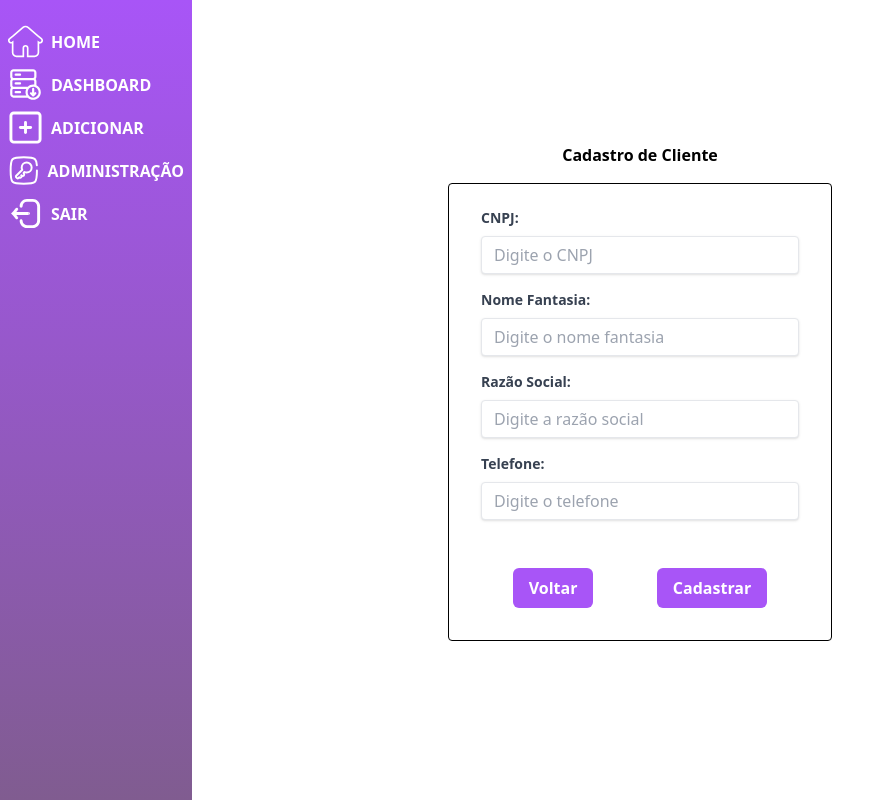
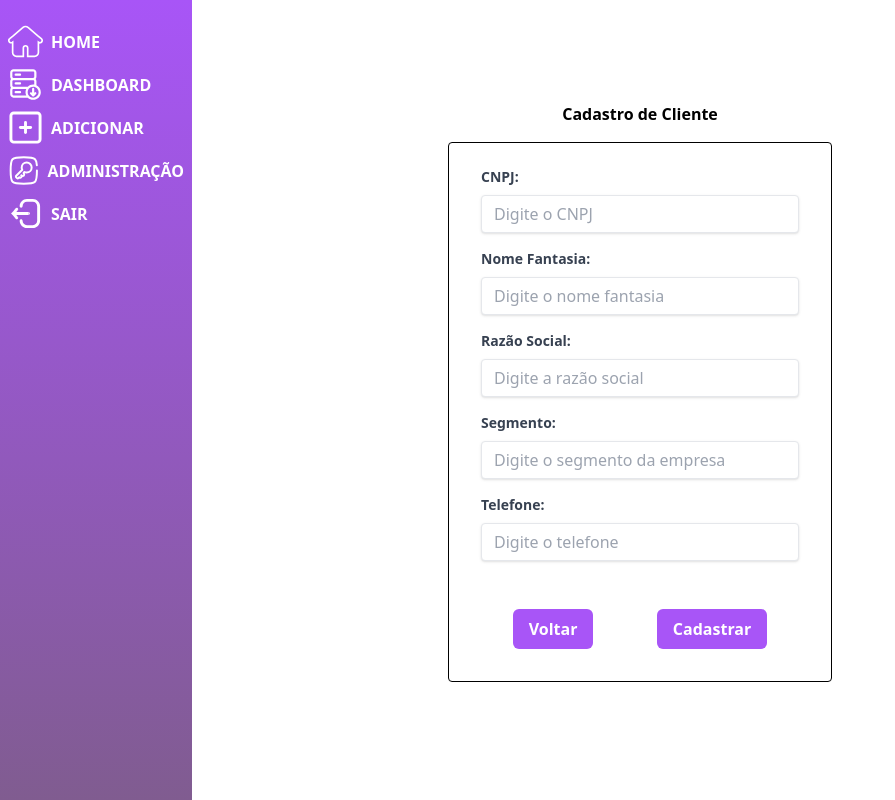
Before and after one commit to Byte-Boost/Frontend_Nebulon, a Next.js app: page /adicionar/cliente/formulario in a window 1280 px wide. Shown: the whole page, without its empty margins (0-895 px from the left). Built offline with nearby package versions, Linux system fonts and the light colour scheme.

Commit message:
[feat]: client form post

```diff
--- a/src/pages/adicionar/cliente/formulario.tsx
+++ b/src/pages/adicionar/cliente/formulario.tsx
@@ -1,5 +1,6 @@
 import '@/app/globals.css'
 import Sidebar from '@/modules/sidebar';
+import instance from '@/scripts/requests/instance';
 import Head from 'next/head';
 import Router from 'next/router';
 import React, { useState } from 'react';
@@ -8,6 +9,7 @@ interface Cliente {
   cnpj: string;
   nomeFantasia: string;
   razaoSocial: string;
+  segmento: string;
   telefone: string;
 }
 
@@ -16,6 +18,7 @@ const FormularioCadastroCliente: React.FC = () => {
     cnpj: '',
     nomeFantasia: '',
     razaoSocial: '',
+    segmento: '',
     telefone: ''
   });
 
@@ -26,11 +29,27 @@ const FormularioCadastroCliente: React.FC = () => {
 
   const handleSubmit = (e: React.FormEvent<HTMLFormElement>): void => {
     e.preventDefault();
+
+    instance.post('/clients',{
+      tradingName: cliente.nomeFantasia,
+      companyName: cliente.razaoSocial,
+      cnpj: cliente.cnpj,
+      segment: cliente.segmento,
+      contact: cliente.telefone
+    })
+    .then(function(response){
+      console.log("Client added")
+    })
+    .catch(error => {
+      console.log("Error adding new client")
+    })
+
     console.log(cliente);
     setCliente({
       cnpj: '',
       nomeFantasia: '',
       razaoSocial: '',
+      segmento: '',
       telefone: ''
     });
   };
@@ -85,6 +104,19 @@ const FormularioCadastroCliente: React.FC = () => {
             />
         </div>
         <div className="mb-4">
+          <label htmlFor="segmento" className="block text-gray-700 text-sm font-bold mb-2">Segmento: </label>
+          <input
+            type="seg"
+            id="segmento"
+            name="segmento"
+            placeholder="Digite o segmento da empresa"
+            value={cliente.segmento}
+            onChange={handleChange}
+            required
+            className="shadow appearance-none border rounded w-full py-2 px-3 text-gray-700 leading-tight focus:outline-none focus:shadow-outline"
+            />
+        </div>
+        <div className="mb-4">
           <label htmlFor="telefone" className="block text-gray-700 text-sm font-bold mb-2">Telefone: </label>
           <input
             type="tel"
@@ -97,6 +129,7 @@ const FormularioCadastroCliente: React.FC = () => {
             className="shadow appearance-none border rounded w-full py-2 px-3 text-gray-700 leading-tight focus:outline-none focus:shadow-outline"
             />
         </div>
+
         <div className='grid grid-flow-col'>
             <div className="text-left">
               <button className='bg-purple-500 hover:bg-purple-600 text-white font-bold py-2 px-4 rounded-md focus:outline-none focus:shadow-outline block mx-auto mt-8' onClick={() => Router.back()}>Voltar</button>
```
Also changed, not shown: 1 other file (tests, documents, lock files or other folders).
